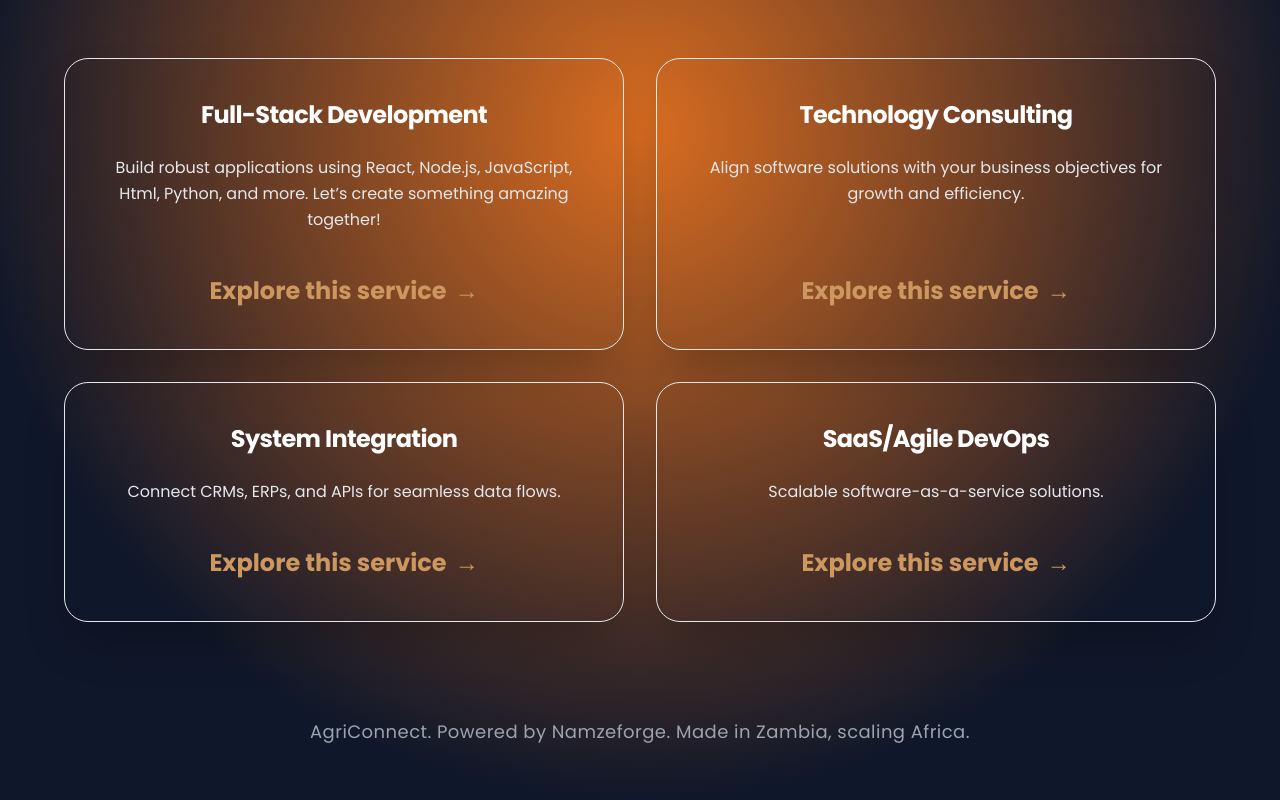
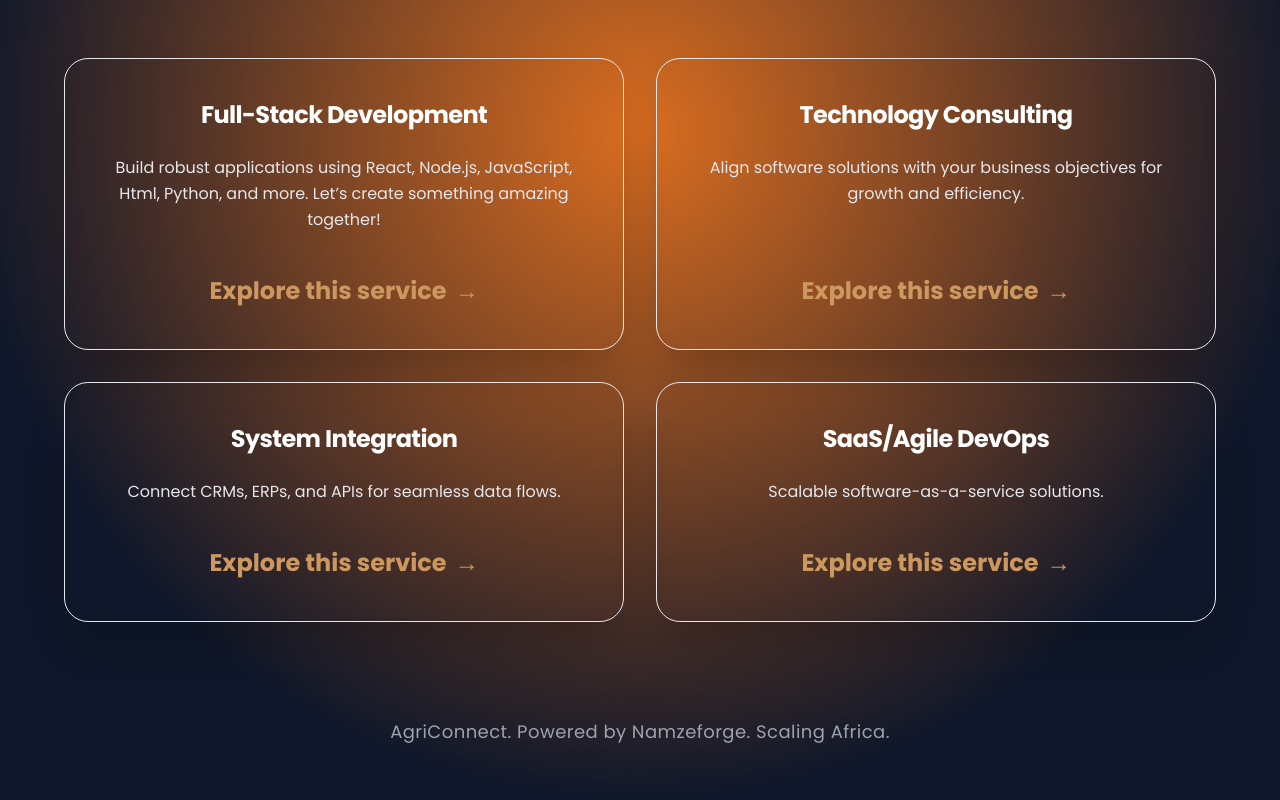
Before and after one commit to Cathy-45/cathy-portfolio-integrated, a React (Vite) app: page /services in a window 1280 px wide. Shown: the part 368-1168 px from the top of the page. Built offline with nearby package versions, Linux system fonts and the light colour scheme.

Commit message:
style services again 6

```diff
--- a/src/components/Services.jsx
+++ b/src/components/Services.jsx
@@ -115,7 +115,7 @@ const Services = () => {
 
           {/* SIGNATURE - MATCHING HOME FOOTER STYLE */}
           <p className="mt-24 text-gray-400 text-lg tracking-wide">
-            AgriConnect. Powered by Namzeforge. Made in Zambia, scaling Africa.
+            AgriConnect. Powered by Namzeforge. Scaling Africa.
           </p>
         </div>
       </div>
```
